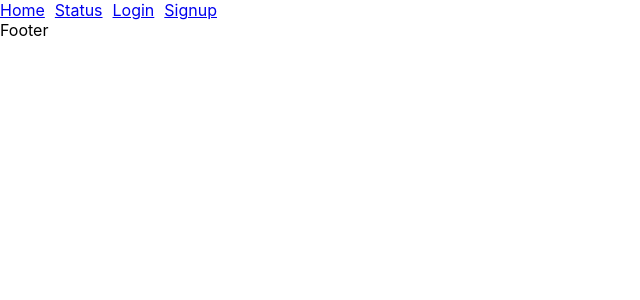
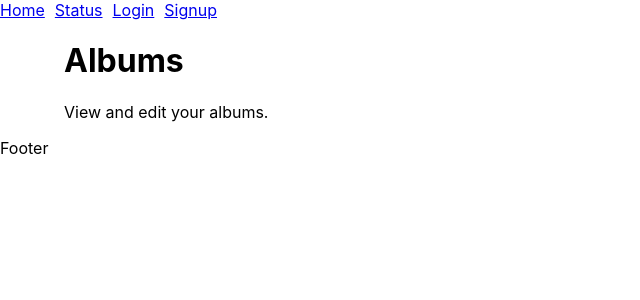
Before and after one commit to joedietrich-dev/wisealbum-frontend, a React (Create React App) app: page /organization/1/albums in a window 1280 px wide. Shown: the top 300 px of the page, without its empty margins (0-640 px from the left). Built offline with nearby package versions, Linux system fonts and the light colour scheme.

Commit message:
Scaffold Album Page

```diff
--- a/src/App.js
+++ b/src/App.js
@@ -12,6 +12,7 @@ import Forbidden from "./pages/Forbidden";
 import Profile from "./pages/Profile";
 import UserDashboard from "./pages/UserDashboard";
 import AdminCompanyDashboard from "./pages/AdminCompanyDashboard";
+import ListAlbums from "./pages/ListAlbums";
 
 function App() {
   return (
@@ -29,6 +30,7 @@ function App() {
             <Route path="/organization/create" element={<OrganizationCreate />} />
             <Route path="/organization/:organizationId/dashboard" element={<AdminCompanyDashboard />} />
             <Route path="/organization/:organizationId/edit" element={<OrganizationEdit />} />
+            <Route path="/organization/:organizationId/albums" element={<ListAlbums />} />
             <Route path="/forbidden" element={<Forbidden />} />
           </Routes>
         </Layout>
--- a/src/pages/Dashboard.jsx
+++ b/src/pages/Dashboard.jsx
@@ -25,7 +25,7 @@ function Dashboard({ user, organization }) {
         ) : null}
         <Card>
           <CardTitle>Albums</CardTitle>
-          <Button>Edit Albums</Button>
+          <Button onClick={() => navigate(`/organization/${organization.id}/albums`)}>Edit Albums</Button>
         </Card>
       </Deck>
     </PageCard>
--- /dev/null
+++ b/src/pages/ListAlbums.jsx
@@ -0,0 +1,15 @@
+import React from "react";
+import PageCard from "../components/PageCard";
+import Subtitle from "../components/Subtitle";
+import Title from "../components/Title";
+
+function ListAlbums() {
+  return (
+    <PageCard>
+      <Title>Albums</Title>
+      <Subtitle>View and edit your albums.</Subtitle>
+    </PageCard>
+  );
+}
+
+export default ListAlbums;
```
